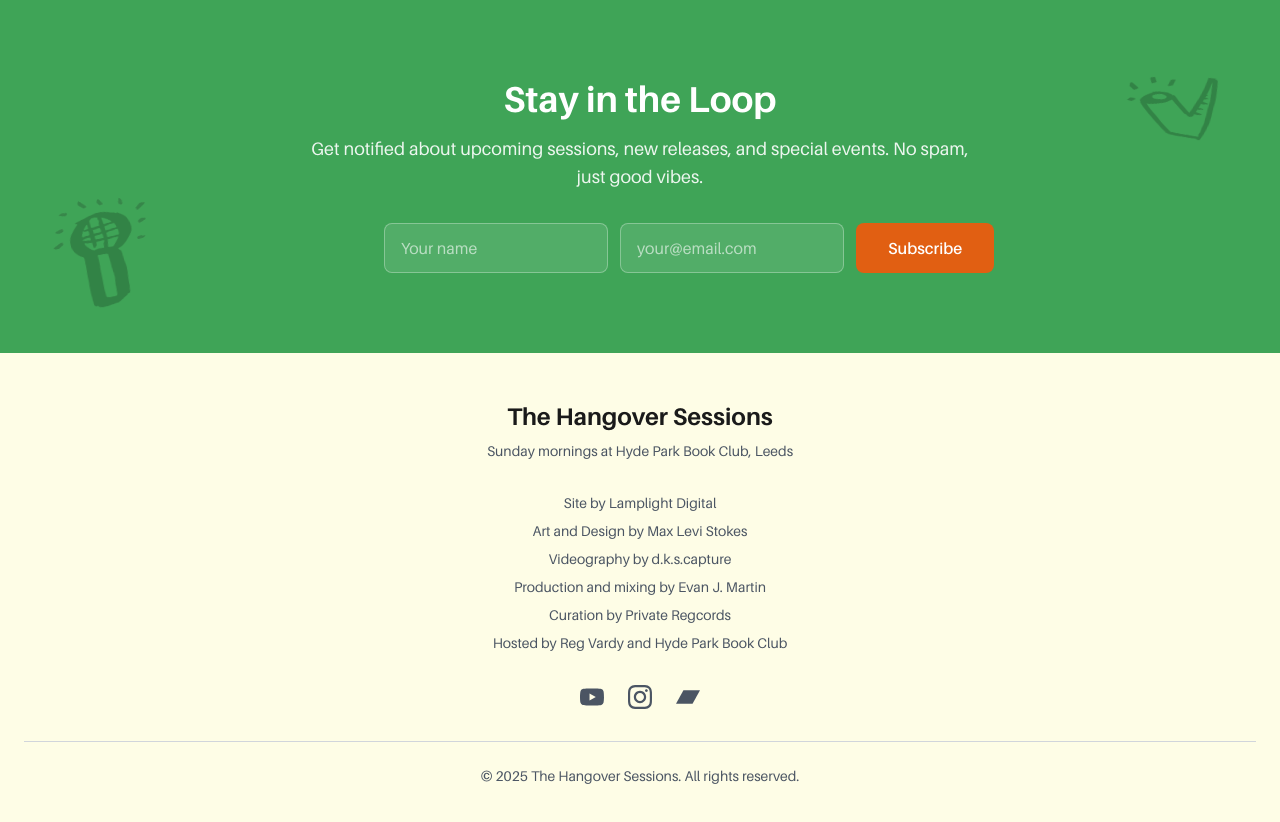
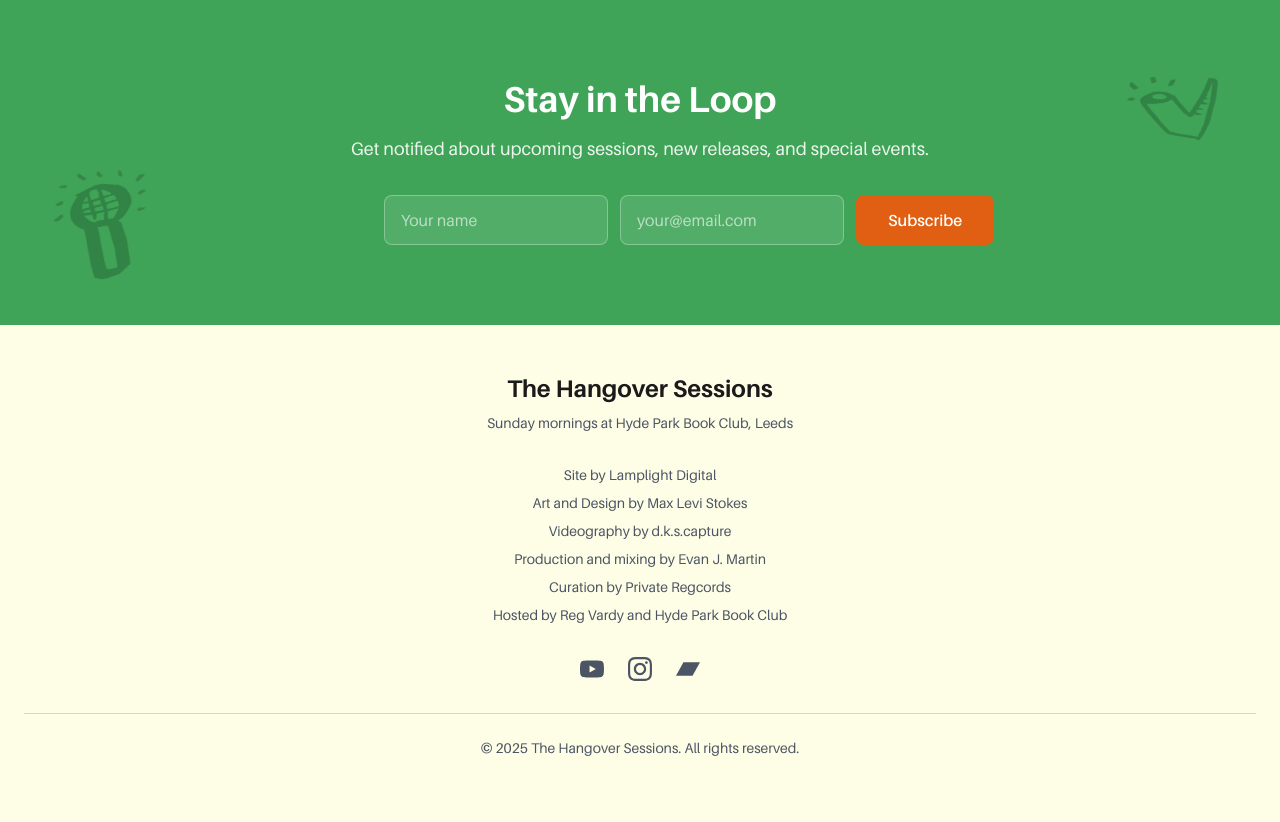
Before and after one commit to james-vardy/the-hangover-sessions, a React (Vite) app: page / in a window 1280 px wide. Shown: the part 4660-5482 px from the top of the page. Built offline with nearby package versions, Linux system fonts and the light colour scheme.

Commit message:
Remove "Stay tuned for good vibes!" message and update Bandcamp link in mailing list component

```diff
--- a/src/components/MailingList.tsx
+++ b/src/components/MailingList.tsx
@@ -67,7 +67,7 @@ export default function MailingList() {
           </h2>
           <p className="text-white/90 mb-8 text-lg">
             Get notified about upcoming sessions, new releases, and special
-            events. No spam, just good vibes.
+            events.
           </p>
 
           {submitted && (
```
Also changed, not shown: 1 other file (tests, documents, lock files or other folders).
